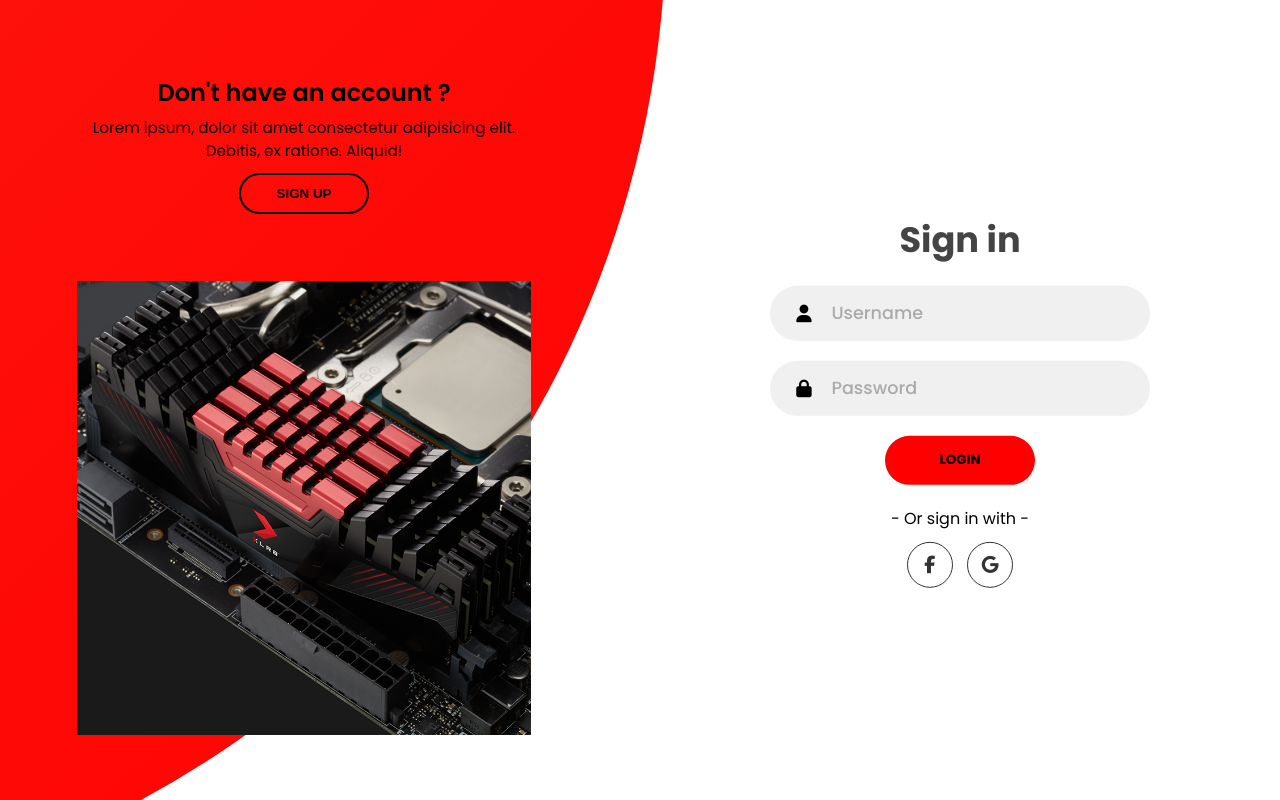
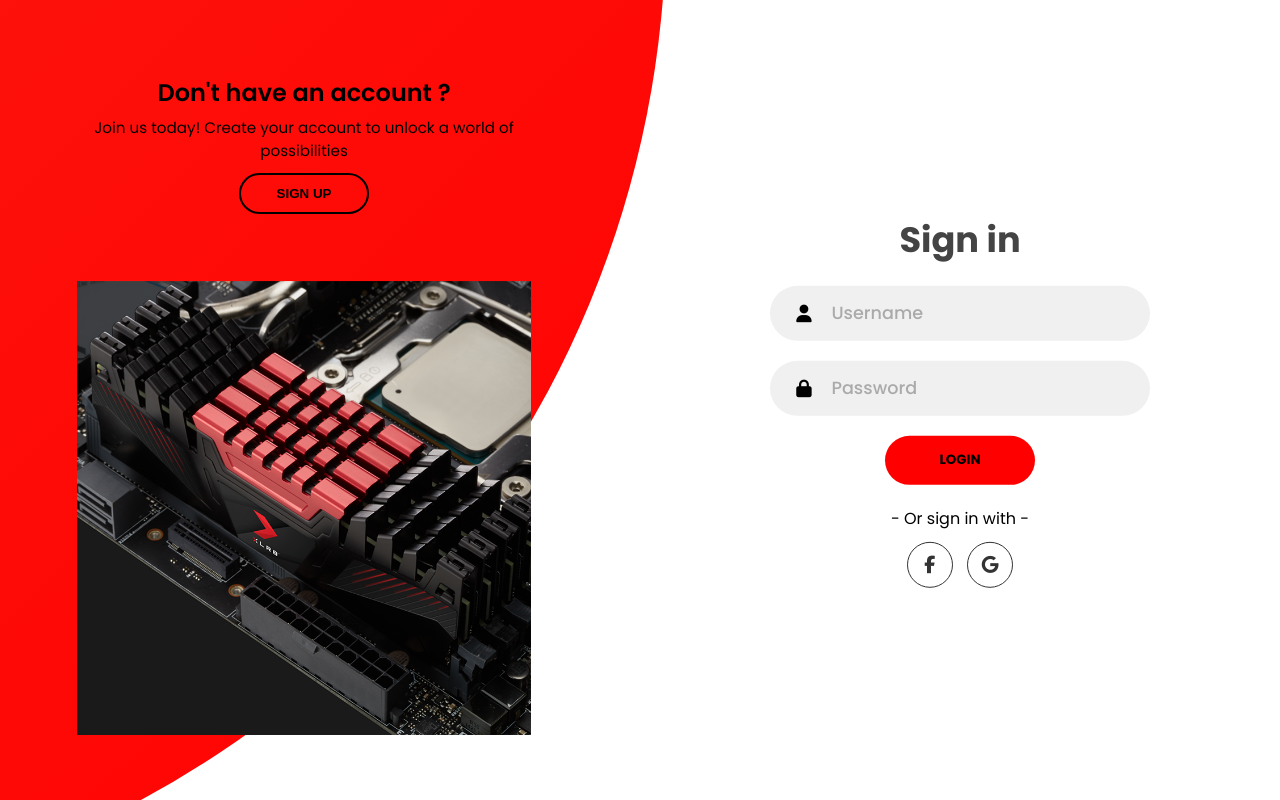
Before and after one commit to VuHongLuc/eproject-team3-C2305L, a PHP site: page /login/login.php in a window 1280 px wide. Run offline with PHP 8.4, Linux system fonts and the light colour scheme; some libraries are stand-ins or nearby versions.

Commit message:
vinh change

```diff
--- a/login/login.php
+++ b/login/login.php
@@ -1,15 +1,14 @@
 <!DOCTYPE html>
 <html lang="en">
+
 <head>
   <meta charset="UTF-8" />
   <meta name="viewport" content="width=device-width, initial-scale=1.0" />
-    <script
-      src="https://kit.fontawesome.com/64d58efce2.js"
-      crossorigin="anonymous"
-    ></script>
+  <script src="https://kit.fontawesome.com/64d58efce2.js" crossorigin="anonymous"></script>
   <link rel="stylesheet" href="login.css" />
   <title>Sign in & Sign up Form</title>
 </head>
+
 <body>
   <div class="container">
     <div class="forms-container">
@@ -24,8 +23,8 @@
             <i class="fas fa-lock"></i>
             <input type="password" name="password" placeholder="Password" />
           </div>
-                  <input type="submit"  name="login"  value="Login" class="btn solid" />
-                  <p class="social-text" >- Or sign in with -</p>
+          <input type="submit" name="login" value="Login" class="btn solid" />
+          <p class="social-text">- Or sign in with -</p>
           <div class="social-media">
             <a href="#" class="social-icon">
               <i class="fab fa-facebook-f"></i>
@@ -40,15 +39,15 @@
           <h2 class="title">Sign up</h2>
           <div class="input-field">
             <i class="fas fa-user"></i>
-                      <input type="text" id="username" name="username" placeholder="Username" required/>
+            <input type="text" id="username" name="username" placeholder="Username" required />
           </div>
           <div class="input-field">
             <i class="fas fa-envelope"></i>
-                      <input type="email" id="email" name="email" placeholder="Email" required/>
+            <input type="email" id="email" name="email" placeholder="Email" required />
           </div>
           <div class="input-field">
             <i class="fas fa-lock"></i>
-                      <input type="password" id="password" name="password" placeholder="Password" required/>
+            <input type="password" id="password" name="password" placeholder="Password" required />
           </div>
 
 
@@ -58,7 +57,7 @@
           </div>
           <div class="input-field">
             <i class="fas fa-phone-alt"></i>
-                      <input type="tel" id="phone" name="phone" placeholder="Phone"required />
+            <input type="tel" id="phone" name="phone" placeholder="Phone" required />
           </div>
           <input type="submit" class="btn" value="Sign up" />
           <p class="social-text">-Or Sign up with- </p>
@@ -80,8 +79,7 @@
         <div class="content">
           <h3>Don't have an account ?</h3>
           <p>
-              Lorem ipsum, dolor sit amet consectetur adipisicing elit. Debitis,
-              ex ratione. Aliquid!
+            Join us today! Create your account to unlock a world of possibilities
           </p>
           <button class="btn transparent" id="sign-up-btn">
             Sign up
@@ -93,8 +91,7 @@
         <div class="content">
           <h3>All ready OceanGate user? Sign in</h3>
           <p>
-              Lorem ipsum dolor sit amet consectetur adipisicing elit. Nostrum
-              laboriosam ad deleniti.
+            Already a member? Welcome back! Log in with your existing credentials and continue your journey.
           </p>
           <button class="btn transparent" id="sign-in-btn">
             Sign in
@@ -107,4 +104,5 @@
 
   <script src="app.js"></script>
 </body>
+
 </html>
```
Also changed, not shown: product-list.php (+1 -10 lines), product-search.php (+1 -10 lines). Lines whose indentation alone changed are shown as unchanged.
